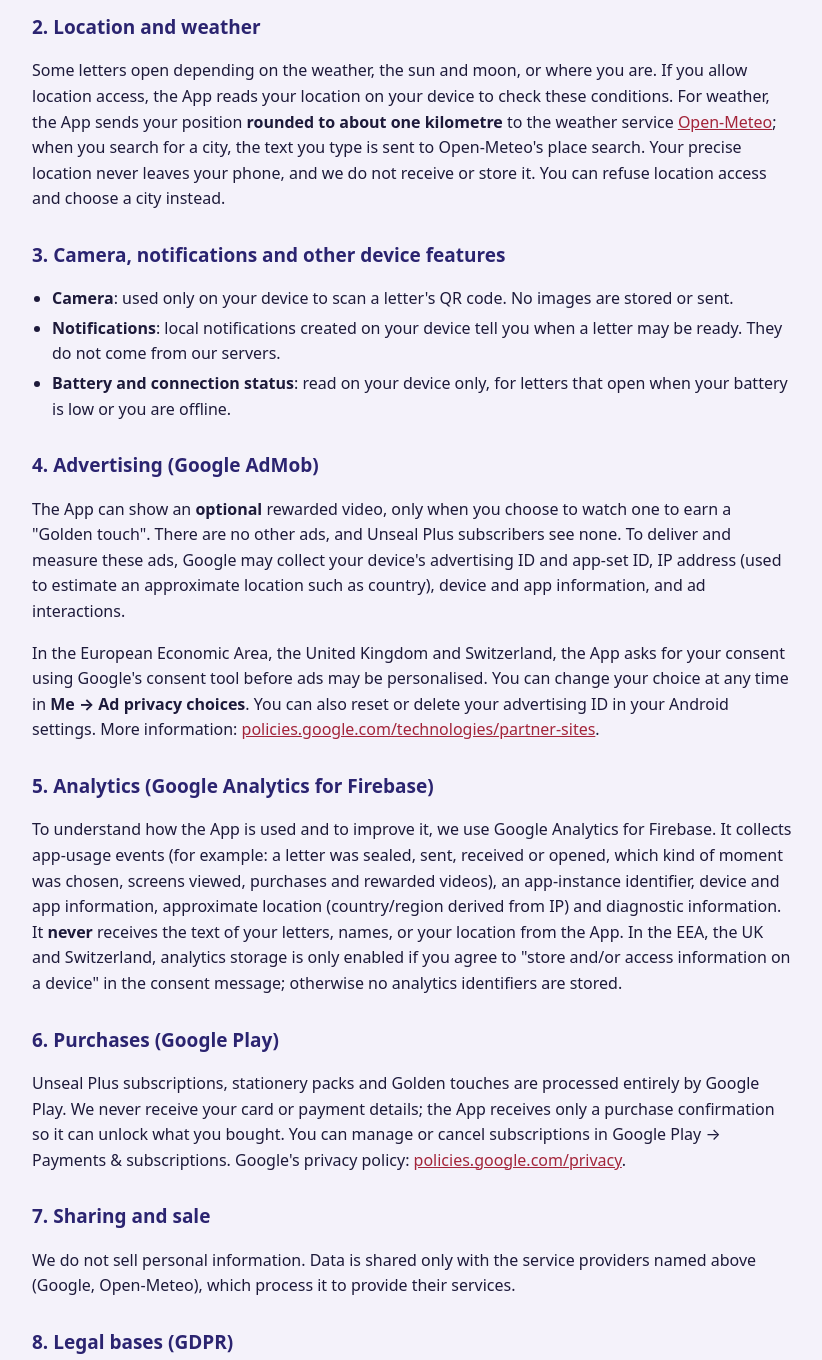
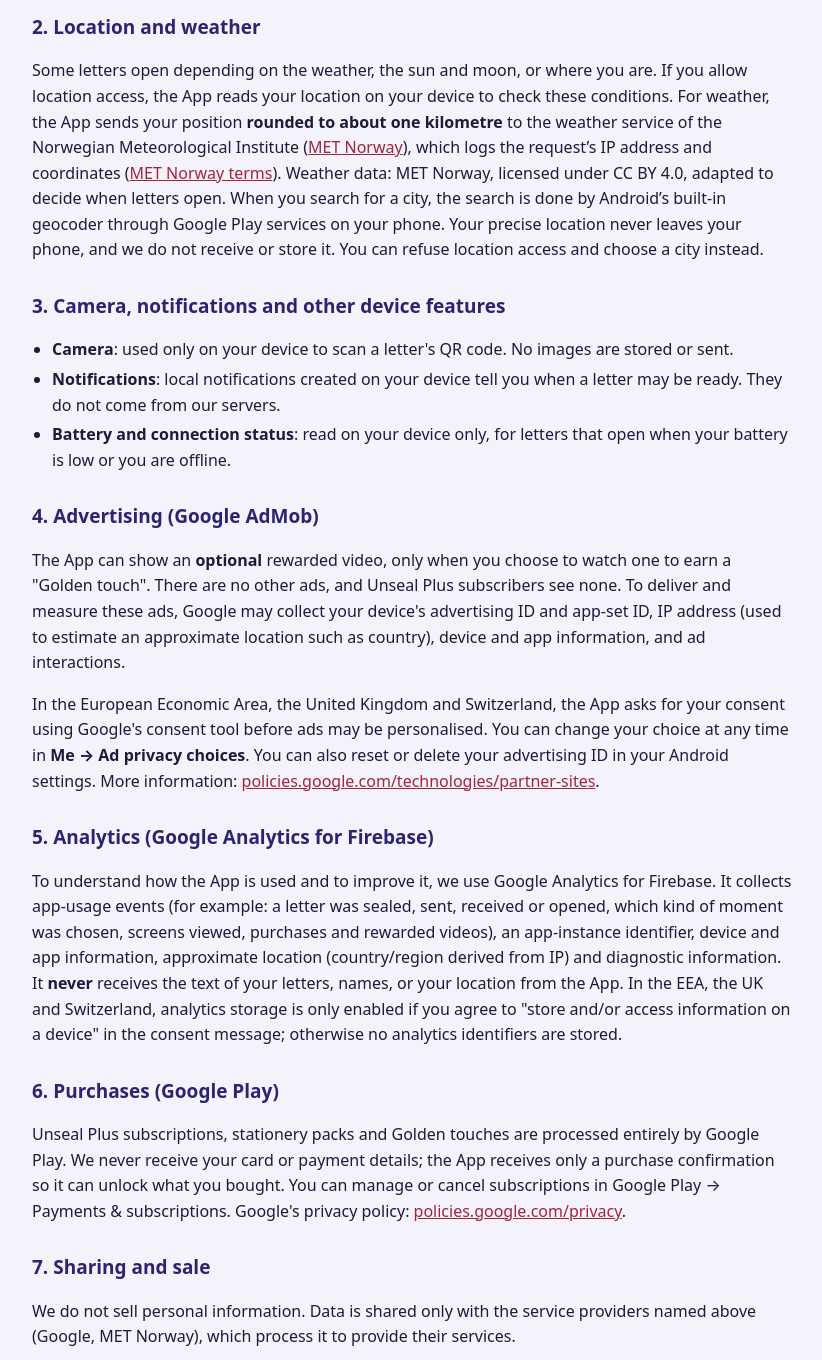
Before and after one commit to mpsstudios/mpsstudios.github.io, a plain HTML site: page unseal-privacy.html in a window 1280 px wide. Shown: the part 520-1880 px from the top of the page, without its empty margins (228-1050 px from the left). Drawn offline with Linux system fonts and the light colour scheme.

Commit message:
Update unseal-privacy.html

```diff
--- a/unseal-privacy.html
+++ b/unseal-privacy.html
@@ -28,7 +28,7 @@ hr{border:0;border-top:1px solid #dcd8ec;margin:32px 0}
 <p>The App has no accounts and we run no servers that store letters. Everything you write — letters, the names you type, your signature drawing, your chosen home location and settings — is saved <b>only on your device</b>. When you send a letter, it travels inside a message or QR code that <b>you</b> share through an app you choose (for example a messaging app). We never see the content of your letters or who you send them to. A letter that opens at a place contains the coordinates of that place, so anyone who receives the letter also receives those coordinates.</p>
 
 <h2>2. Location and weather</h2>
-<p>Some letters open depending on the weather, the sun and moon, or where you are. If you allow location access, the App reads your location on your device to check these conditions. For weather, the App sends your position <b>rounded to about one kilometre</b> to the weather service <a href="https://open-meteo.com/">Open-Meteo</a>; when you search for a city, the text you type is sent to Open-Meteo's place search. Your precise location never leaves your phone, and we do not receive or store it. You can refuse location access and choose a city instead.</p>
+<p>Some letters open depending on the weather, the sun and moon, or where you are. If you allow location access, the App reads your location on your device to check these conditions. For weather, the App sends your position <b>rounded to about one kilometre</b> to the weather service of the Norwegian Meteorological Institute (<a href="https://api.met.no/">MET Norway</a>), which logs the request’s IP address and coordinates (<a href="https://docs.api.met.no/doc/TermsOfService">MET Norway terms</a>). Weather data: MET Norway, licensed under CC BY 4.0, adapted to decide when letters open. When you search for a city, the search is done by Android’s built-in geocoder through Google Play services on your phone. Your precise location never leaves your phone, and we do not receive or store it. You can refuse location access and choose a city instead.</p>
 
 <h2>3. Camera, notifications and other device features</h2>
 <ul>
@@ -48,7 +48,7 @@ hr{border:0;border-top:1px solid #dcd8ec;margin:32px 0}
 <p>Unseal Plus subscriptions, stationery packs and Golden touches are processed entirely by Google Play. We never receive your card or payment details; the App receives only a purchase confirmation so it can unlock what you bought. You can manage or cancel subscriptions in Google Play → Payments &amp; subscriptions. Google's privacy policy: <a href="https://policies.google.com/privacy">policies.google.com/privacy</a>.</p>
 
 <h2>7. Sharing and sale</h2>
-<p>We do not sell personal information. Data is shared only with the service providers named above (Google, Open-Meteo), which process it to provide their services.</p>
+<p>We do not sell personal information. Data is shared only with the service providers named above (Google, MET Norway), which process it to provide their services.</p>
 
 <h2>8. Legal bases (GDPR)</h2>
 <ul>
@@ -78,7 +78,7 @@ hr{border:0;border-top:1px solid #dcd8ec;margin:32px 0}
 <h2>Τα γράμματά σας μένουν σε εσάς</h2>
 <p>Η εφαρμογή δεν έχει λογαριασμούς και δεν διατηρούμε διακομιστές που αποθηκεύουν γράμματα. Ό,τι γράφετε — γράμματα, ονόματα, υπογραφή, σπίτι, ρυθμίσεις — αποθηκεύεται <b>μόνο στη συσκευή σας</b>. Όταν στέλνετε ένα γράμμα, ταξιδεύει μέσα σε μήνυμα ή κωδικό QR που μοιράζεστε <b>εσείς</b> από την εφαρμογή που επιλέγετε. Δεν βλέπουμε ποτέ το περιεχόμενο ούτε τον παραλήπτη. Ένα γράμμα που ανοίγει σε ένα μέρος περιέχει τις συντεταγμένες αυτού του μέρους.</p>
 <h2>Τοποθεσία και καιρός</h2>
-<p>Αν επιτρέψετε την τοποθεσία, η εφαρμογή τη διαβάζει στη συσκευή για να ελέγξει τις συνθήκες των γραμμάτων. Για τον καιρό στέλνεται στην υπηρεσία Open-Meteo η θέση σας <b>στρογγυλεμένη περίπου στο ένα χιλιόμετρο</b>· όταν ψάχνετε πόλη, στέλνεται το κείμενο της αναζήτησης. Η ακριβής θέση σας δεν φεύγει ποτέ από το κινητό. Μπορείτε να αρνηθείτε και να διαλέξετε πόλη.</p>
+<p>Αν επιτρέψετε την τοποθεσία, η εφαρμογή τη διαβάζει στη συσκευή για να ελέγξει τις συνθήκες των γραμμάτων. Για τον καιρό στέλνεται στο Νορβηγικό Μετεωρολογικό Ινστιτούτο (MET Norway) η θέση σας <b>στρογγυλεμένη περίπου στο ένα χιλιόμετρο</b>· όταν ψάχνετε πόλη, η αναζήτηση γίνεται από τον ενσωματωμένο geocoder του Android μέσω των υπηρεσιών Google Play. Η ακριβής θέση σας δεν φεύγει ποτέ από το κινητό. Μπορείτε να αρνηθείτε και να διαλέξετε πόλη.</p>
 <h2>Κάμερα και ειδοποιήσεις</h2>
 <p>Η κάμερα χρησιμοποιείται μόνο στη συσκευή για σάρωση κωδικού QR. Οι ειδοποιήσεις δημιουργούνται τοπικά στη συσκευή.</p>
 <h2>Διαφημίσεις (Google AdMob)</h2>
```
